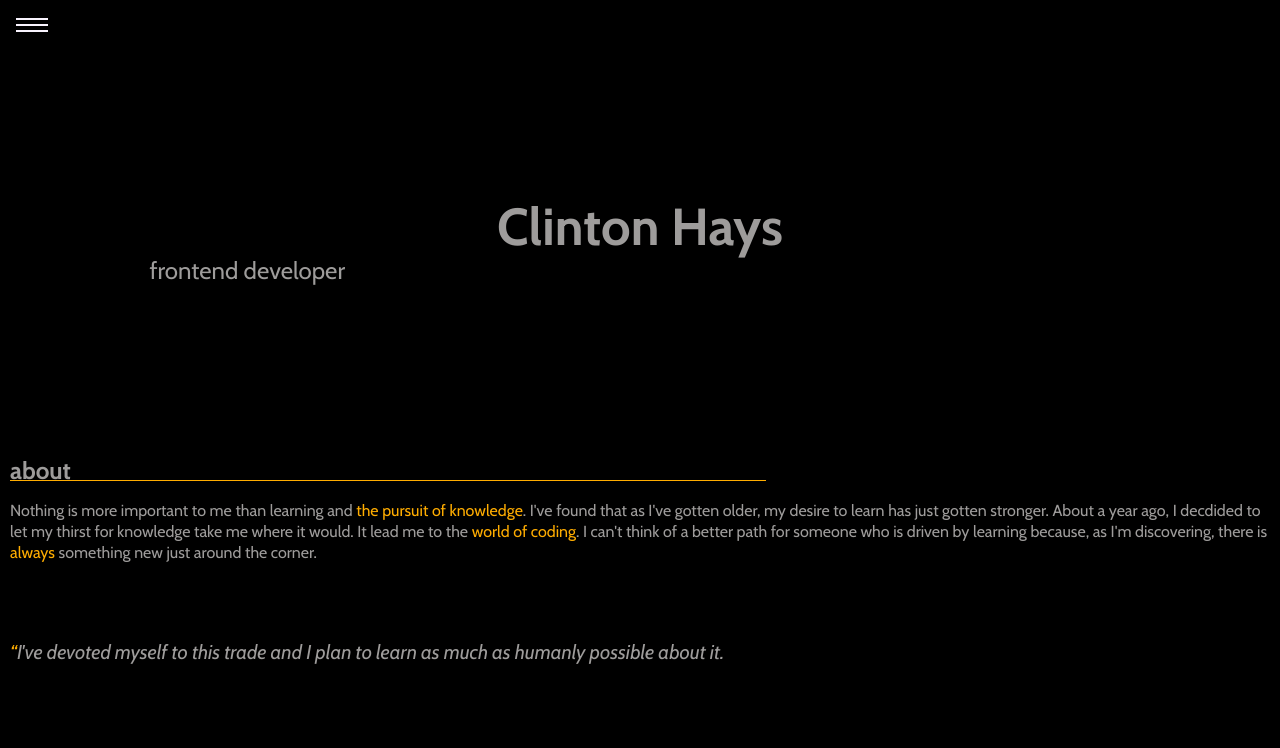
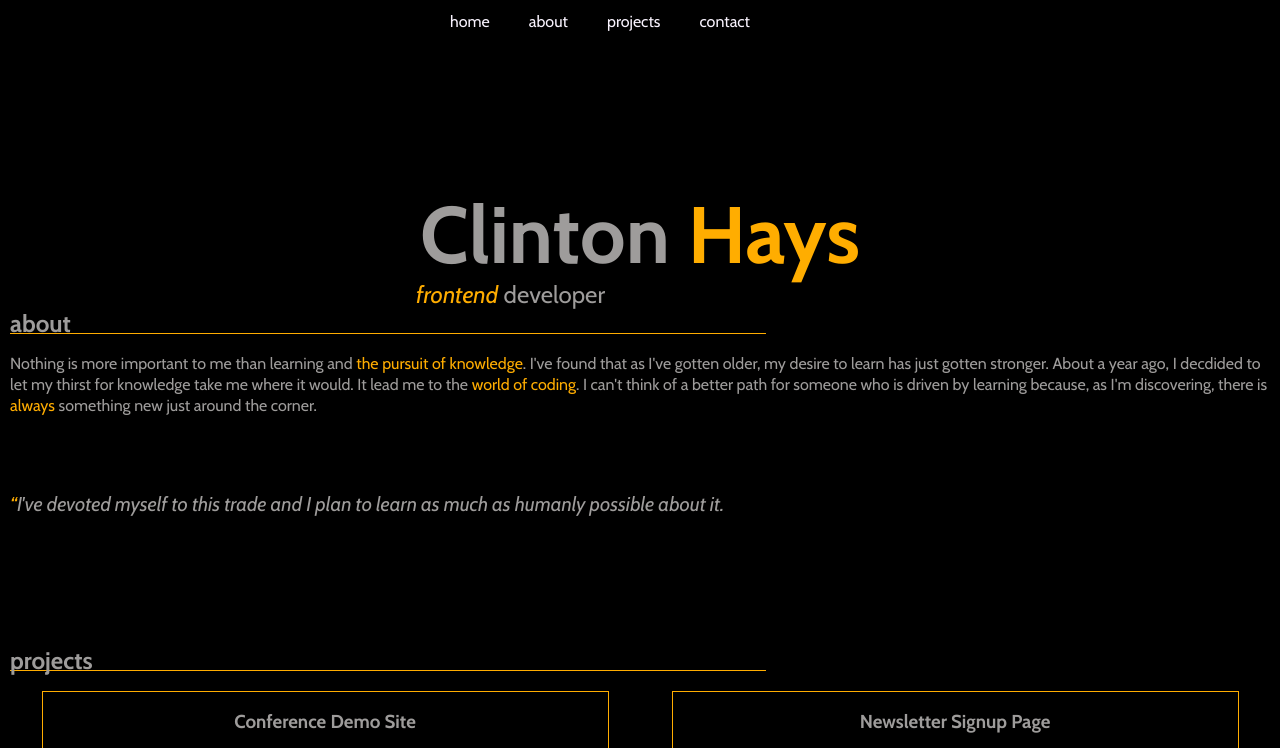
Before and after one commit to clintonhays/clintonhays.github.io, a plain HTML site: page index.html in a window 1280 px wide. Shown: the top 748 px of the page. Drawn offline with nearby package versions, Linux system fonts and the light colour scheme; some packages are replaced by stand-ins of ours; a script that the page names is missing.

Commit message:
add 768px styling

```diff
--- a/index.html
+++ b/index.html
@@ -24,8 +24,8 @@
 
     <div class="banner">
         <div class="name">
-            <h1>Clinton Hays</h1>
-            <p>frontend developer</p>
+            <h1>Clinton <span>Hays</span></h1>
+            <p><span>frontend</span> developer</p>
         </div>
     </div>
 
--- a/scss/animations/_transitions.scss
+++ b/scss/animations/_transitions.scss
@@ -39,17 +39,3 @@
 .navbar-open {
 	transform: translatey(14%);
 }
-
-//
-// - - - - - - - - - - Banner Transition - - - - - - - - - - //
-//
-
-.c,
-.r,
-.h {
-	transition: transform 400ms ease-in-out;
-
-	&:hover {
-		transform: translateX(-5px);
-	}
-}
--- a/scss/base/_base.scss
+++ b/scss/base/_base.scss
@@ -1,6 +1,12 @@
 //
 // - - - - - - - - - - Body - - - - - - - - - - //
 //
+
+*,
+*::before,
+*::after {
+	box-sizing: border-box;
+}
 
 body {
 	padding: 10px;
--- a/scss/base/_typography.scss
+++ b/scss/base/_typography.scss
@@ -20,12 +20,21 @@
 		font-family: 'Cabin', sans-serif;
 		font-size: 3.25em;
 		margin-bottom: 0;
+
+		span {
+			color: #ffad00;
+		}
 	}
 
 	p {
 		width: 300px;
 		text-align: right;
 		font-size: 1.5em;
+
+		span {
+			font-style: italic;
+			color: #ffad00;
+		}
 	}
 }
 
--- a/scss/component/_media-queries.scss
+++ b/scss/component/_media-queries.scss
@@ -18,6 +18,7 @@
 	}
 
 	#about {
+		padding-top: 55px;
 		margin-bottom: 85px;
 	}
 
@@ -31,6 +32,40 @@
 //
 
 @media (min-width: 768px) {
+	.nav-toggle {
+		display: none;
+	}
+
+	.navbar {
+		display: flex;
+		justify-content: flex-end;
+		width: 740px;
+		margin-top: 16px;
+		transform: none;
+		transition: none;
+	}
+
+	.navlinks {
+		margin: 0;
+
+		.menulink {
+			line-height: .75em;
+			&:hover {
+				border-bottom: 1px solid #ffad00;
+			}
+		}
+	}
+
+	.banner {
+		h1 {
+			font-size: 5em;
+		}
+
+		p {
+			width: 595px;
+		}
+	}
+
 	.cards {
 		display: flex;
 		flex-wrap: wrap;
--- a/scss/styles.scss
+++ b/scss/styles.scss
@@ -2,7 +2,7 @@
 // - - - - - - - - - - Sub-Folder Imports - - - - - - - - - - //
 //
 
+@import 'animations/index';
 @import 'utilities/index';
 @import 'base/index';
 @import 'component/index';
-@import 'animations/index';
```
Also changed, not shown: css/styles.css, 1 other file.
